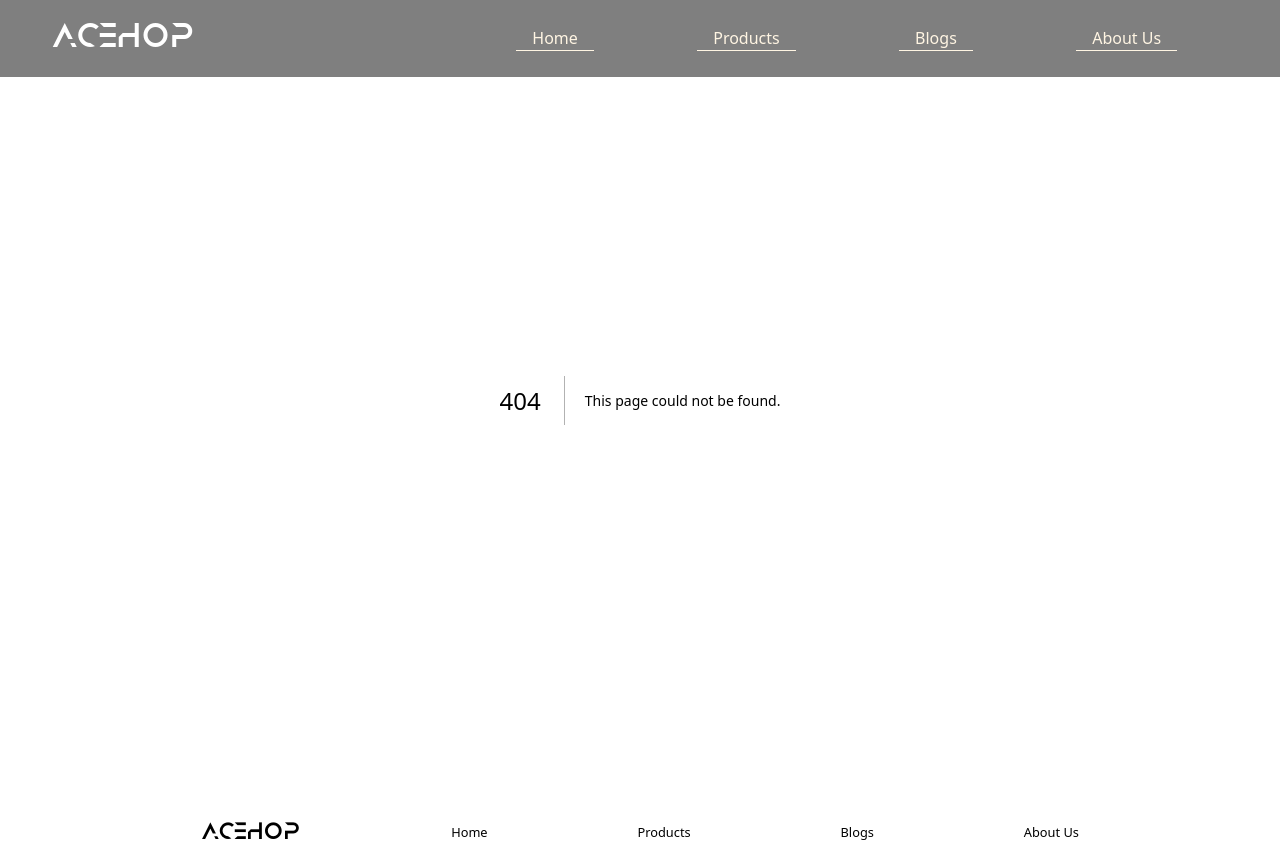
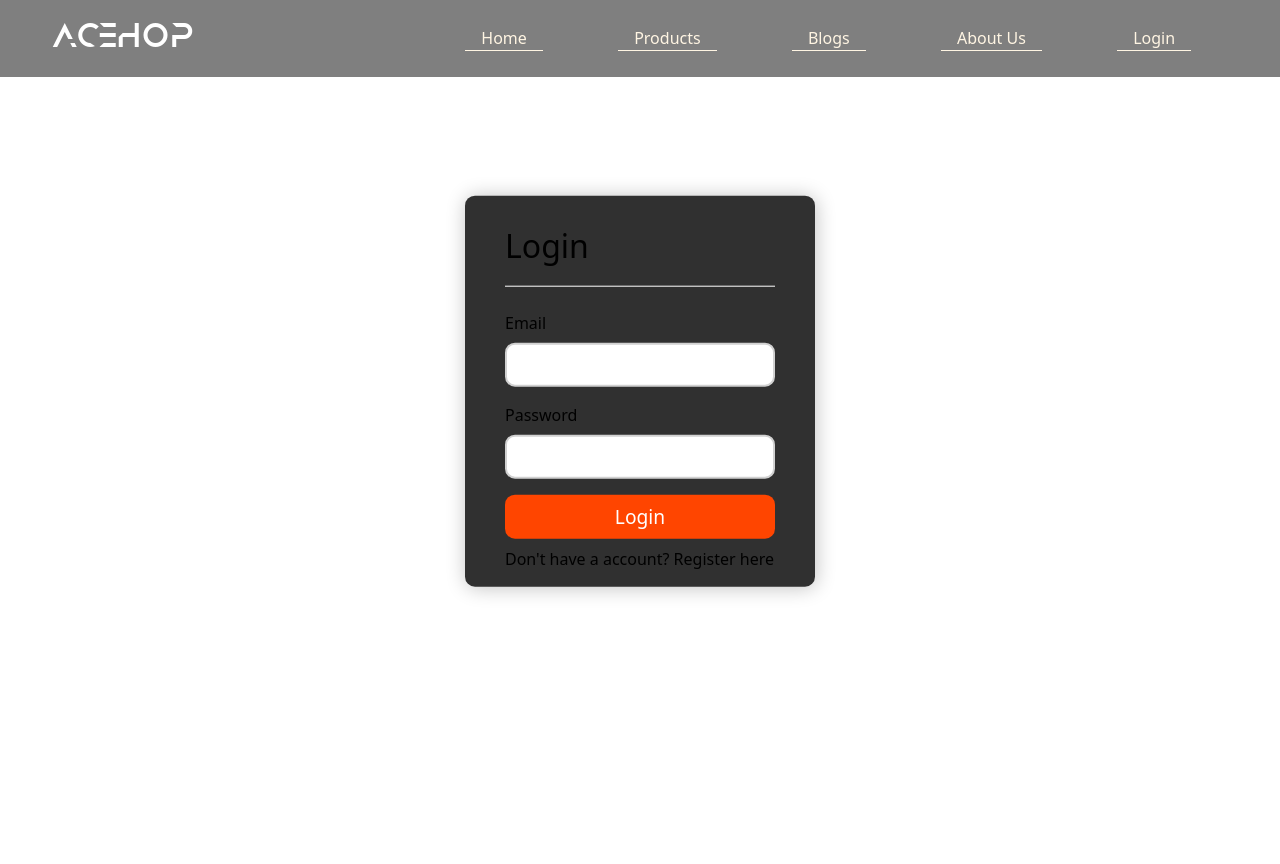
Before and after one commit to abhishek98s/E-commerce-, a Next.js app: page /login in a window 1280 px wide. Before the commit this address had no page. After the commit the page ends 800 px from the top, so only its background shows below. Built offline with nearby package versions, Linux system fonts and the light colour scheme; a web font is replaced by a local one.

Commit message:
added login

```diff
--- a/Components/Navbar.js
+++ b/Components/Navbar.js
@@ -23,6 +23,7 @@ export default function Navbar(){
                 <Link href="/hg" legacyBehavior><a onClick={onToggle}>Products</a></Link>
                 <Link href="" legacyBehavior><a onClick={onToggle}>Blogs</a></Link>
                 <Link href="/about" legacyBehavior><a onClick={onToggle}>About Us</a></Link>
+                <Link href="/login" legacyBehavior><a onClick={onToggle}>Login</a></Link>
             </div>
 
             <div className={styles.side_menu} onClick={onToggle}>
--- a/package.json
+++ b/package.json
@@ -9,6 +9,7 @@
     "lint": "next lint"
   },
   "dependencies": {
+    "axios": "^1.1.3",
     "classnames": "^2.3.2",
     "next": "13.0.0",
     "react": "18.2.0",
--- /dev/null
+++ b/pages/login.js
@@ -0,0 +1,104 @@
+import '../styles/Login.module.css'
+import { useEffect, useState } from 'react';
+import axios from 'axios'
+const json = require('../public/db.json')
+import styles from '../styles/Login.module.css'
+
+function Login(){
+    const [data, setData] = useState(json)
+
+    // useEffect(()=>{
+    //     axios
+    //     .get("https://fakerapi.it/api/v1/users")
+    //     .then(data => setData(data.data.data))
+    //     .catch(error => console.log(error));
+    // }, []);
+
+    // console.log(data)
+
+
+    const[email, setEmail] = useState("")
+    const [error, setError] =useState(null)
+
+    const[pass, setPass] = useState("")
+    const[perror, setPerror] = useState(null)
+
+
+    function isValidEmail(email){
+        return /\S+@\S+\.\S+/.test(email);
+    }
+
+    function isValidPass(pass){
+        return /(?=.*\d)(?=.*[a-z])(?=.*[a-z])(?=.*[a-zA-Z]).{5,}$/.test(pass);
+    }
+
+    const handleEmailChange=(e)=>{
+
+        if(!isValidEmail(e.target.value)){
+            setError("Email is invalid");
+            e.target.style.outline = "1px solid red";
+        }else{
+            setError(null);
+            e.target.style.outline = "none";
+        }
+
+        setEmail(e.target.value);
+    }
+
+    const handlePassChange=(e)=>{
+
+        if(!isValidPass(e.target.value)){
+            setPerror("Password must be 5 character long and must contain alphabets and number");
+            e.target.style.outline = "1px solid red";
+        }else{
+            setPerror(null);
+            e.target.style.outline = "none";
+        }
+
+        setPass(e.target.value);
+    }
+
+
+    const submit = (e) =>{
+        // console.log(data[0].email)
+        // console.log(email)
+        e.preventDefault()
+        for (let i=0; i < data.length; i++){
+            console.log(data[i].email)
+            console.log(email)
+            console.log(data[i].password)
+            console.log(pass)
+            if(data[i].email === email && data[i].password === pass){
+                alert("as")
+                console.log("sd")
+            }
+        }
+
+    }
+    return(
+        <>
+            <form className={styles.login_box} onSubmit={submit}>
+                <h1>Login</h1>
+
+                <label htmlFor="email">Email</label>
+                <input className={styles.input} id="email" value={email}
+                onChange={handleEmailChange}></input>
+                <p className={styles.error}>{error}</p>
+
+                <label className={styles.label} htmlFor="password">Password</label>
+                <input className={styles.input} id="password" type='password'
+                value={pass}
+                onChange={handlePassChange} />
+                <p className={styles.error}>{perror}</p>
+
+
+                <input className={styles.input} type='submit' value="Login" />
+                <p>Don't have a account? <a href="">Register here</a></p>
+
+
+            </form>
+        </>
+    )
+}
+
+export default Login;
--- /dev/null
+++ b/public/db.json
@@ -0,0 +1,13 @@
+[
+    {
+        "id": 1,
+        "email": "abhishek@gmail.com",
+        "password" : "abhishek123"
+    },
+
+    {
+        "id": 2,
+        "email": "jhon@gmail.com",
+        "password" : "jhon123"
+    }
+    ]
--- a/styles/Home.module.css
+++ b/styles/Home.module.css
@@ -106,7 +106,7 @@
 .slogen{
   font-family: system-ui, -apple-system, BlinkMacSystemFont, 'Segoe UI', Roboto, Oxygen, Ubuntu, Cantarell, 'Open Sans', 'Helvetica Neue', sans-serif;
   font-size: 10vh;
-  max-width: 35rem;
+  max-width: 40rem;
   text-align: center;
   padding-top: 26vh;
   text-shadow: 0px 0px 3px white;
--- /dev/null
+++ b/styles/Login.module.css
@@ -0,0 +1,68 @@
+
+.login_box{
+    background-color: #303030;
+    width: 350px;
+    min-height: auto;
+    border-radius: 10px;
+    margin: auto;
+    transform: translate(0, 50%);
+    margin-bottom: -100%;
+    padding: 1rem 2.5rem;
+    box-shadow: 1px 1px 20px rgba(0, 0, 0, 0.247);
+
+  }
+
+  .login_box h1{
+    margin: 0.6rem 0 1.5rem 0;
+    font-weight: 500;
+    font-size: 2rem;
+    border: 1px solid white none;
+    border-bottom: 1px solid white;
+    padding: 0 0 1rem 0;
+  }
+
+  .input{
+    display: block;
+    width: 100%;
+    border-radius: 10px;
+    margin: 0.5rem 0 0rem 0;
+    min-height: 2.5rem;
+    padding: 0.5rem;
+    font-size: 1rem;
+    color: black;
+    border: 2.5px solid rgb(209, 209, 209);
+    outline: rgba(0, 195, 255, 0.514);
+  }
+
+  .input:focus{
+    box-shadow: 1px 1px 6px rgb(201, 201, 201);
+  }
+
+  .error{
+    margin: 0.1rem 0 1rem 0;
+    color: red;
+    max-width: 250px;
+    text-align: justify;
+    font-size: 0.8rem;
+  }
+
+  .label{
+    margin: 1rem 0;
+  }
+
+  .input[type="password"]{
+    margin: 0.5rem 0;
+  }
+
+  .input[type="submit"]{
+    margin-left: 50%;
+    transform: translate(-50%);
+    width: 100%;
+    margin-bottom: 0.5rem;
+    min-height: 2.8rem;
+    border-radius: 10px;
+    border: none;
+    background-color: orangered;
+    color: white;
+    font-size: 1.2rem;
+  }
--- a/styles/globals.css
+++ b/styles/globals.css
@@ -63,3 +63,79 @@ a {
     color: white;
   }
 }
+
+/*Login*/
+
+*{
+  margin: 0;
+  padding: 0;
+  box-sizing: border-box;
+}
+
+.login-box{
+  background-color: #303030;
+  width: 350px;
+  min-height: auto;
+  border-radius: 10px;
+  margin: auto;
+  transform: translate(0, 50%);
+  margin-bottom: -100%;
+  padding: 1rem 2.5rem;
+  box-shadow: 1px 1px 20px rgba(0, 0, 0, 0.247);
+
+}
+
+.login-box h1{
+  margin: 0.6rem 0 1.5rem 0;
+  font-weight: 500;
+  font-size: 2rem;
+  border: 1px solid white none;
+  border-bottom: 1px solid white;
+  padding: 0 0 1rem 0;
+}
+
+input{
+  display: block;
+  width: 100%;
+  border-radius: 10px;
+  margin: 0.5rem 0 0rem 0;
+  min-height: 2.5rem;
+  padding: 0.5rem;
+  font-size: 1rem;
+  color: black;
+  border: 2.5px solid rgb(209, 209, 209);
+  outline: rgba(0, 195, 255, 0.514);
+}
+
+input:focus{
+  box-shadow: 1px 1px 6px rgb(201, 201, 201);
+}
+
+.error{
+  margin: 0.1rem 0 1rem 0;
+  color: red;
+  max-width: 250px;
+  text-align: justify;
+  font-size: 0.8rem;
+}
+
+label{
+  margin: 1rem 0;
+}
+
+input[type="password"]{
+  margin: 0.5rem 0;
+}
+
+input[type="submit"]{
+  margin-left: 50%;
+  transform: translate(-50%);
+  width: 100%;
+  margin-bottom: 0.5rem;
+  min-height: 2.8rem;
+  border-radius: 10px;
+  border: none;
+  background-color: orangered;
+  color: white;
+  font-size: 1.2rem;
+}
```
Also changed, not shown: 1 other file (tests, documents, lock files or other folders).
